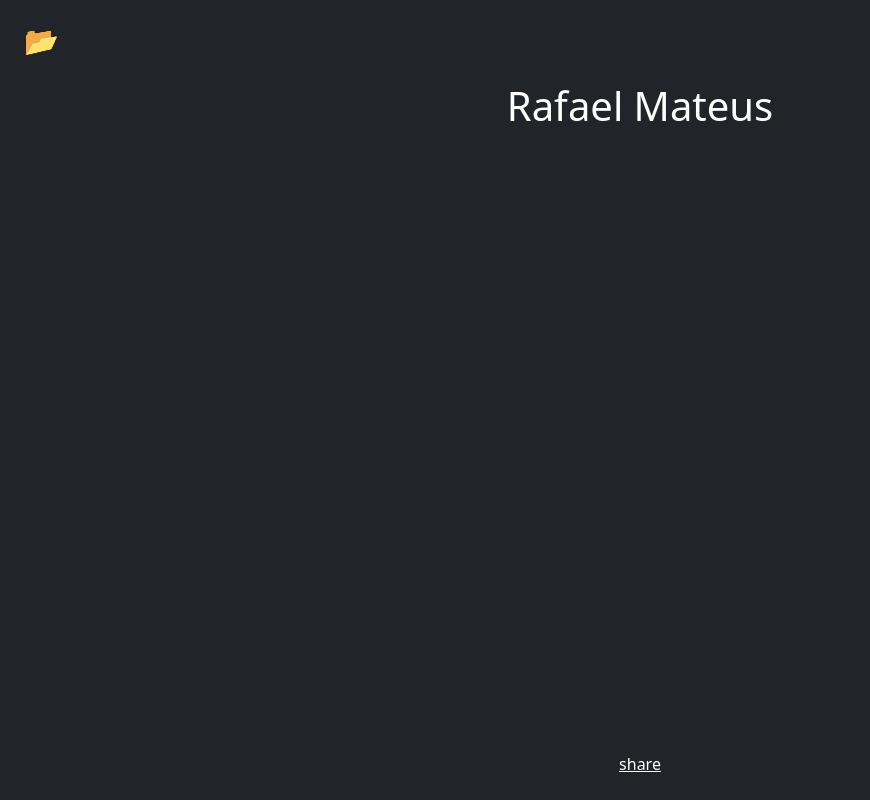
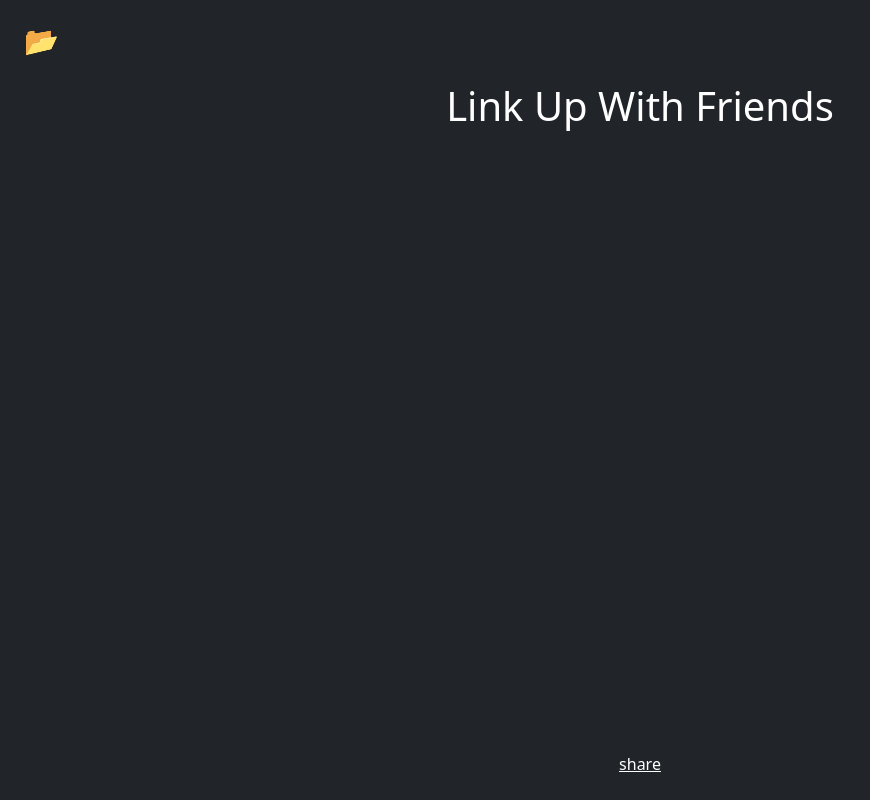
Before and after one commit to rafaelbmateus/compartilhando, a plain HTML site: page index.html in a window 1280 px wide. Shown: the whole page, without its empty margins (0-870 px from the left). Drawn offline with nearby package versions, Linux system fonts and the light colour scheme; no server answers.

Commit message:
chore: rename to link up with friends

```diff
--- a/index.html
+++ b/index.html
@@ -3,7 +3,7 @@
   <head>
     <meta charset="utf-8">
     <meta name="viewport" content="width=device-width, initial-scale=1">
-    <title>Share with</title>
+    <title>Link Up With Friends</title>
     <link href="https://cdn.jsdelivr.net/npm/bootstrap@5.2.3/dist/css/bootstrap.min.css" rel="stylesheet" integrity="sha384-rbsA2VBKQhggwzxH7pPCaAqO46MgnOM80zW1RWuH61DGLwZJEdK2Kadq2F9CUG65" crossorigin="anonymous">
   </head>
   <body class="text-bg-dark">
@@ -12,7 +12,7 @@
     </header>
     <main class="d-flex justify-content-center">
       <div class="col-md-6">
-        <h1 class="text-center">Rafael Mateus</h1>
+        <h1 class="text-center">Link Up With Friends</h1>
         <h2 id="shared-with" class="text-center text-muted"></h2>
         <div id="links" class="d-flex flex-column mb-3">
         </div>
```
